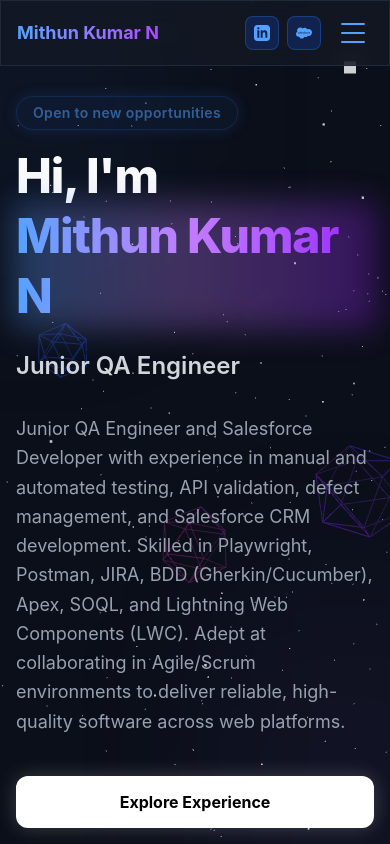
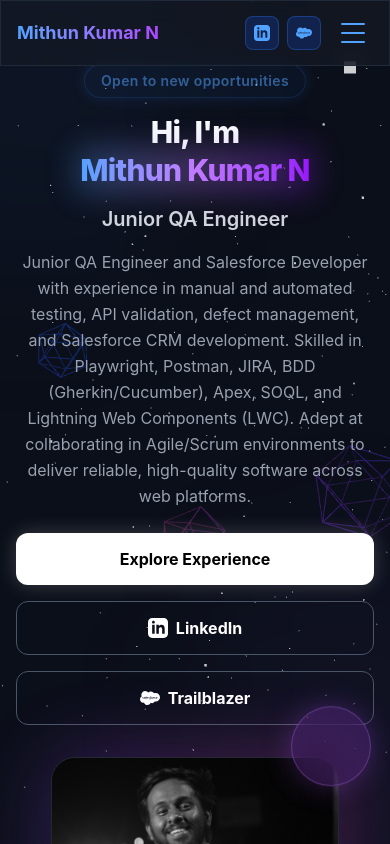
Before and after one commit to mithunnatraj/mithun-portfolio, a React (Vite) app: page / in a window 390 px wide. Shown: the top 844 px of the page. Built offline with nearby package versions, Linux system fonts and the light colour scheme.

Commit message:
Optimize responsiveness and fit Hero section to mobile screen ratio

```diff
--- a/src/App.jsx
+++ b/src/App.jsx
@@ -35,7 +35,7 @@
 
       <Header />
 
-      <main className="relative z-10 flex flex-col items-center max-w-7xl mx-auto px-4 sm:px-6 lg:px-8 pt-20 md:pt-24 pb-12 gap-12 md:gap-20 w-full">
+      <main className="relative z-10 flex flex-col items-center max-w-7xl mx-auto px-4 sm:px-6 lg:px-8 pt-14 md:pt-24 pb-12 gap-8 md:gap-20 w-full">
         <Hero />
 
         <ScrollReveal style="fade-up">
--- a/src/components/Hero.jsx
+++ b/src/components/Hero.jsx
@@ -8,22 +8,22 @@
   }, []);
 
   return (
-    <section id="about" className="scroll-mt-24 w-full min-h-[70vh] md:min-h-[85vh] flex flex-col md:flex-row items-center justify-between gap-12 relative pt-4 md:pt-10">
+    <section id="about" className="scroll-mt-24 w-full min-h-[60vh] md:min-h-[85vh] flex flex-col md:flex-row items-center justify-between gap-8 md:gap-12 relative pt-2 md:pt-10">
       <div className={`flex-1 transition-all duration-1000 transform ${isVisible ? 'translate-y-0 opacity-100' : 'translate-y-10 opacity-0'}`}>
-        <div className="inline-block mb-4 px-4 py-1.5 rounded-full border border-blue-500/30 bg-blue-500/10 text-blue-400 text-sm font-semibold tracking-wide animate-pulse shadow-[0_0_15px_rgba(59,130,246,0.3)]">
+        <div className="mx-auto md:mx-0 block md:inline-block mb-4 px-4 py-1.5 rounded-full border border-blue-500/30 bg-blue-500/10 text-blue-400 text-sm font-semibold tracking-wide animate-pulse shadow-[0_0_15px_rgba(59,130,246,0.3)] w-fit text-center">
           Open to new opportunities
         </div>
-        <h1 className="text-5xl md:text-7xl font-extrabold tracking-tight mb-6 leading-tight">
+        <h1 className="text-3xl sm:text-4xl md:text-7xl font-extrabold tracking-tight mb-4 md:mb-6 leading-tight text-center md:text-left">
           Hi, I'm <br />
           <span className="text-transparent bg-clip-text bg-gradient-to-r from-blue-400 via-purple-400 to-purple-600 relative inline-block">
             Mithun Kumar N
             <span className="absolute -inset-1 blur-lg bg-gradient-to-r from-blue-400 via-purple-400 to-purple-600 opacity-30 select-none"></span>
           </span>
         </h1>
-        <h2 className="text-2xl md:text-3xl text-gray-300 font-semibold mb-8">
+        <h2 className="text-xl md:text-3xl text-gray-300 font-semibold mb-4 md:mb-8 text-center md:text-left">
           Junior QA Engineer
         </h2>
-        <p className="text-lg text-gray-400 max-w-2xl leading-relaxed mb-10">
+        <p className="text-base md:text-lg text-gray-400 max-w-2xl leading-relaxed mb-6 md:mb-10 text-center md:text-left">
           Junior QA Engineer and Salesforce Developer with experience in manual and automated testing, API validation, defect management, and Salesforce CRM development. Skilled in Playwright, Postman, JIRA, BDD (Gherkin/Cucumber), Apex, SOQL, and Lightning Web Components (LWC). Adept at collaborating in Agile/Scrum environments to deliver reliable, high-quality software across web platforms.
         </p>
         <div className="flex flex-col sm:flex-row flex-wrap gap-4 w-full sm:w-auto">
--- a/src/components/Projects.jsx
+++ b/src/components/Projects.jsx
@@ -45,7 +45,7 @@
         </h2>
       </div>
 
-      <div className="grid grid-cols-1 lg:grid-cols-2 gap-8">
+      <div className="grid grid-cols-1 md:grid-cols-2 gap-8">
         {projects.map((project, idx) => (
           <div key={idx} className="glass p-8 rounded-2xl border border-gray-800 hover:border-teal-500/40 transition-all duration-300 hover:-translate-y-2 hover:shadow-[0_10px_40px_rgba(20,184,166,0.15)] group">
             <h3 className="text-2xl font-bold text-white mb-1 group-hover:text-teal-300 transition-colors">{project.title}</h3>
--- a/src/components/Skills.jsx
+++ b/src/components/Skills.jsx
@@ -35,7 +35,7 @@
         </h2>
       </div>
 
-      <div className="grid grid-cols-1 md:grid-cols-2 lg:grid-cols-3 gap-6">
+      <div className="grid grid-cols-1 sm:grid-cols-2 lg:grid-cols-3 gap-6">
         {skillCategories.map((category, idx) => (
           <div key={idx} className="glass p-6 rounded-2xl hover:bg-white/[0.04] transition-all duration-300 border border-gray-800/50 hover:border-purple-500/30 hover:shadow-[0_8px_30px_rgb(0,0,0,0.12)] hover:-translate-y-1 group">
             <h3 className="text-xl font-bold text-white mb-5 group-hover:text-purple-300 transition-colors">{category.title}</h3>
```
